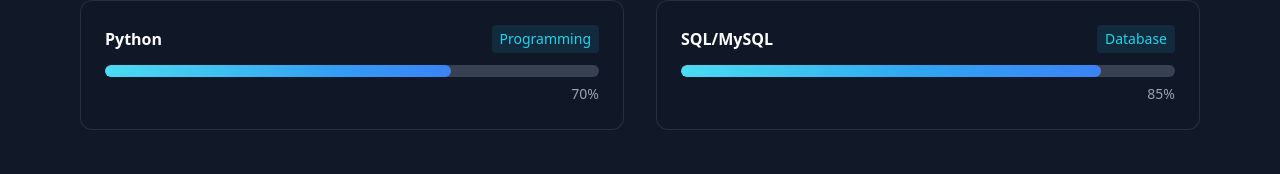
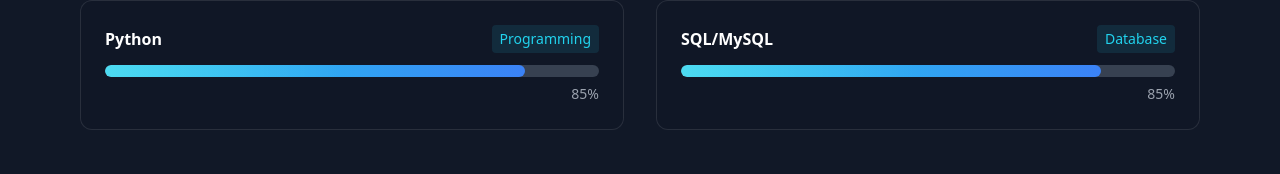
Before and after one commit to AbdulAhadaa/Portfolio, a React (Create React App) app: page / in a window 1280 px wide. Shown: the part 2224-2398 px from the top of the page. Built offline with nearby package versions, Linux system fonts and the light colour scheme.

Commit message:
first commit

```diff
--- a/src/components/Portfolio.jsx
+++ b/src/components/Portfolio.jsx
@@ -65,7 +65,7 @@
     { name: 'Selenium', category: 'Automation', level: 75 },
     { name: 'JIRA', category: 'Tools', level: 95 },
     { name: 'Postman', category: 'Tools', level: 90 },
-    { name: 'Python', category: 'Programming', level: 70 },
+    { name: 'Python', category: 'Programming', level: 85 },
     { name: 'SQL/MySQL', category: 'Database', level: 85 },
   ];
 
```
